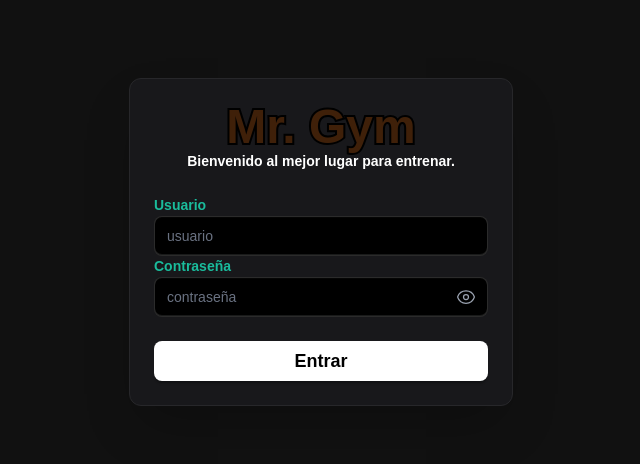
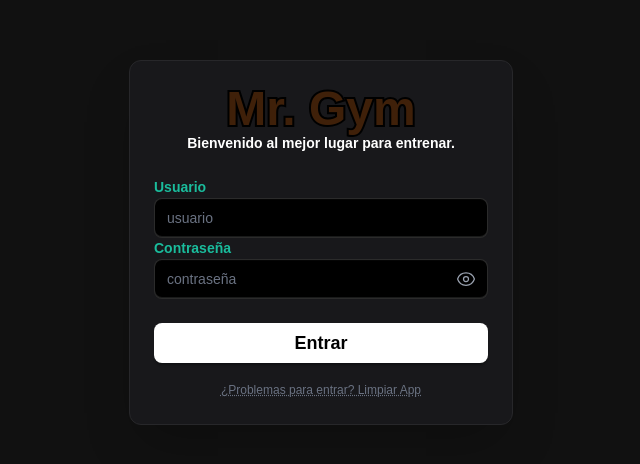
Before and after one commit to koichycloud/mr.gym, a Next.js app: page /login in a window 1280 px wide. Shown: the part 158-622 px from the top of the page, without its empty margins (319-959 px from the left). Built offline with nearby package versions, Linux system fonts and the light colour scheme; no server answers.

Commit message:
feat(auth): add clear cache emergency button for PWA login bypass

```diff
--- a/src/app/login/page.tsx
+++ b/src/app/login/page.tsx
@@ -11,6 +11,31 @@ export default function LoginPage() {
     const [showPassword, setShowPassword] = useState(false)
     const [error, setError] = useState('')
     const [loading, setLoading] = useState(false)
+
+    const handleClearCache = async () => {
+        try {
+            // Unregister Service Workers
+            if ('serviceWorker' in navigator) {
+                const registrations = await navigator.serviceWorker.getRegistrations();
+                for (const registration of registrations) {
+                    await registration.unregister();
+                }
+            }
+            // Clear Storage
+            localStorage.clear();
+            sessionStorage.clear();
+            // Clear Cookies
+            document.cookie.split(";").forEach((c) => {
+                document.cookie = c
+                    .replace(/^ +/, "")
+                    .replace(/=.*/, "=;expires=" + new Date().toUTCString() + ";path=/");
+            });
+            window.location.reload();
+        } catch (err) {
+            console.error(err);
+            window.location.reload();
+        }
+    }
 
     const handleSubmit = async (e: React.FormEvent) => {
         e.preventDefault()
@@ -104,6 +129,16 @@ export default function LoginPage() {
                                 {loading ? 'Entrando...' : 'Entrar'}
                             </button>
                         </div>
+
+                        <div className="mt-4 text-center">
+                            <button
+                                type="button"
+                                onClick={handleClearCache}
+                                className="text-xs text-gray-500 hover:text-white underline decoration-dotted"
+                            >
+                                ¿Problemas para entrar? Limpiar App
+                            </button>
+                        </div>
                     </form>
                 </div>
             </div>
```
